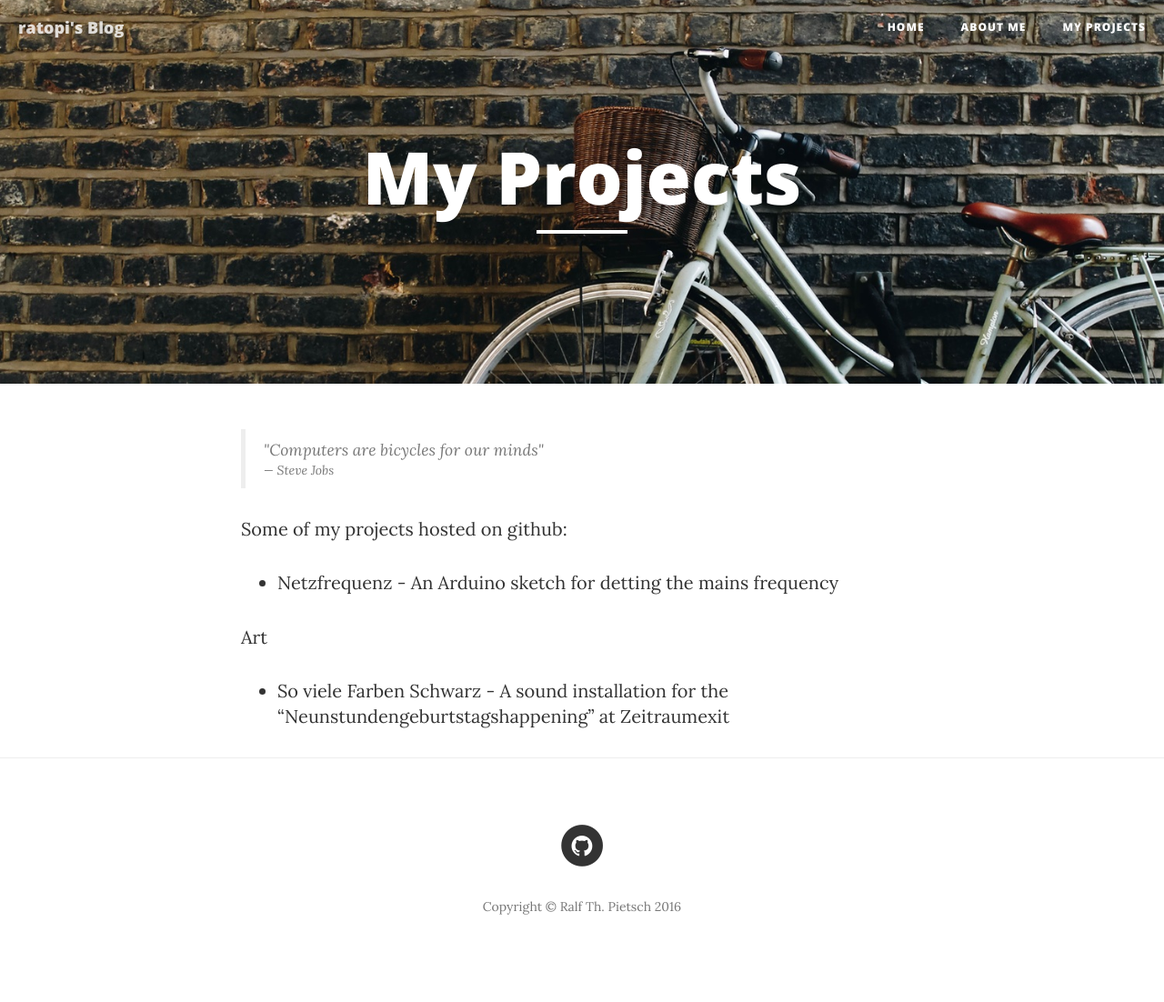
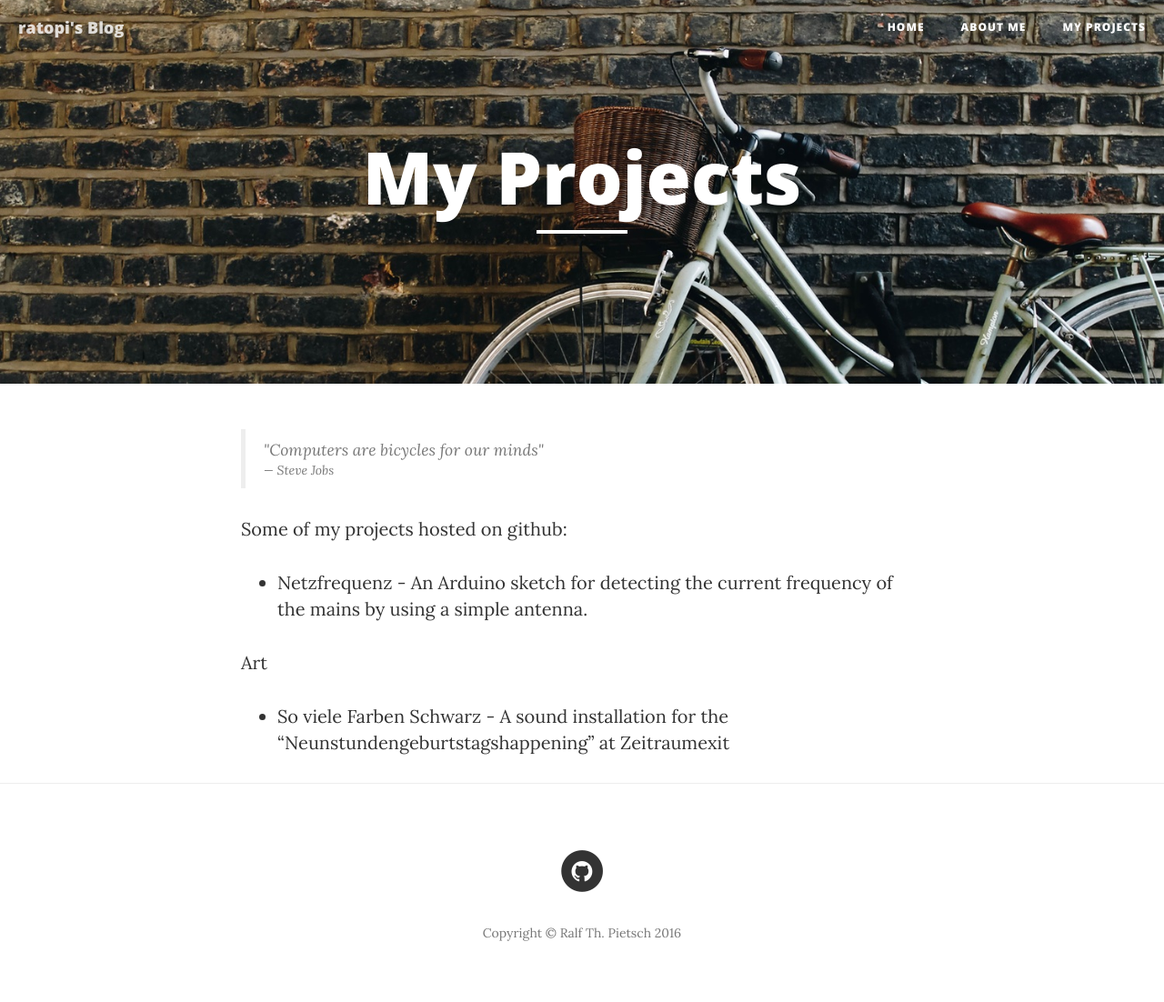
Before and after one commit to ratopi/ratopi.github.io, a Jekyll site: the page built from projects.md, in a window 1280 px wide. Shown: the whole page at 91% size. Built offline with Jekyll 4.4.1, drawn with Linux system fonts in a browser that asks for light colours; before the commit the page ends 1073 px from its top, so only the background shows below that.

Commit message:
typo / wording

```diff
--- a/projects.md
+++ b/projects.md
@@ -11,7 +11,7 @@ image: post/bicycle
 
 Some of my projects hosted on github:
 
-* [Netzfrequenz](/netzfrequenz) - An Arduino sketch for detting the mains frequency
+* [Netzfrequenz](/netzfrequenz) - An Arduino sketch for detecting the current frequency of the mains by using a simple antenna.
 
 Art
 
```
